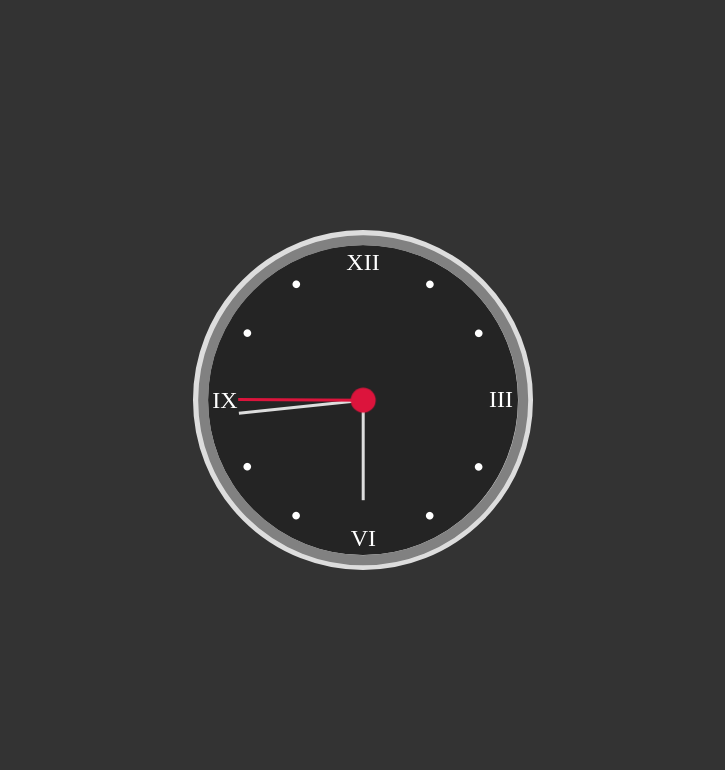
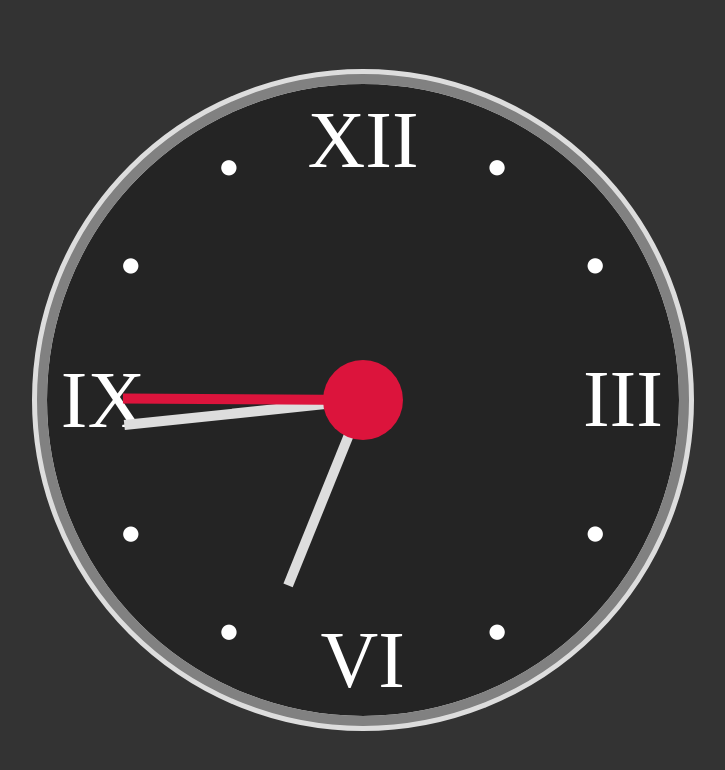
Before and after one commit to btkdevkh/clock, a plain HTML site: page index.html in a window 1280 px wide. Shown: the whole page, without its empty margins (277-1002 px from the left). Drawn offline with Linux system fonts and the light colour scheme; a web font is replaced by a local one.

Commit message:
Changed some styles

```diff
--- a/css/style.css
+++ b/css/style.css
@@ -13,14 +13,14 @@
 /* Clock nums */
 .clock {
   position: relative;
-  width: 300px;
-  height: 300px;
+  width: 600px;
+  height: 600px;
   color: white;
-  font-size: 1.5rem;
+  font-size: 5rem;
   border-radius: 50%;
   background-color: rgb(0, 0, 0, 0.3);
   border: 15px solid #ddd;
-  padding: 0.3rem;
+  padding: 1rem;
 }
 .clock-nums {
   position: relative;
@@ -37,11 +37,11 @@
 }
 .num:nth-child(1) {
   --rotation: 30deg;
-  font-size: 2rem;
+  font-size: 4rem;
 }
 .num:nth-child(2) {
   --rotation: 60deg;
-  font-size: 2rem;
+  font-size: 4rem;
 }
 
 /* Num III */
@@ -55,11 +55,11 @@
 
 .num:nth-child(4) {
   --rotation: 120deg;
-  font-size: 2rem;
+  font-size: 4rem;
 }
 .num:nth-child(5) {
   --rotation: 150deg;
-  font-size: 2rem;
+  font-size: 4rem;
 }
 
 /* Num VI */
@@ -73,11 +73,11 @@
 
 .num:nth-child(7) {
   --rotation: 210deg;
-  font-size: 2rem;
+  font-size: 4rem;
 }
 .num:nth-child(8) {
   --rotation: 240deg;
-  font-size: 2rem;
+  font-size: 4rem;
 }
 
 /* Num IX */
@@ -91,11 +91,11 @@
 
 .num:nth-child(10) {
   --rotation: 300deg;
-  font-size: 2rem;
+  font-size: 4rem;
 }
 .num:nth-child(11) {
   --rotation: 330deg;
-  font-size: 2rem;
+  font-size: 4rem;
 }
 
 /* Clock hands */
@@ -112,8 +112,8 @@
   z-index: 1000;
 }
 .dot {
-  width: 25px;
-  height: 25px;
+  width: 80px;
+  height: 80px;
   background-color: crimson;
   border-radius: 50%;
   position: absolute;
@@ -123,8 +123,8 @@
   z-index: 3000;
 }
 .hours-hand {
-  width: 3px;
-  height: 100px;
+  width: 10px;
+  height: 200px;
   background-color: #ddd;
   position: absolute;
   top: 50%;
@@ -135,8 +135,8 @@
   z-index: 2000;
 }
 .minutes-hand {
-  width: 3px;
-  height: 125px;
+  width: 10px;
+  height: 240px;
   background-color: #ddd;
   position: absolute;
   top: 50%;
@@ -147,8 +147,8 @@
   z-index: 2000;
 }
 .seconds-hand {
-  width: 3px;
-  height: 125px;
+  width: 10px;
+  height: 240px;
   background-color: crimson;
   position: absolute;
   top: 50%;
--- a/index.js
+++ b/index.js
@@ -11,14 +11,14 @@ class CLock {
     const m = now.getMinutes();
     const s = now.getSeconds();
 
-    this.rotateHoursHand(h);
+    this.rotateHoursHand(h, m);
     this.rotateMinutesHand(m);
     this.rotateSecondsHand(s);
   }
 
-  rotateHoursHand(h) {
+  rotateHoursHand(h, m) {
     this.hoursHand.style.transform = `translate(-50%, -100%) rotate(${
-      (h / 12) * 360
+      (h / 12) * 360 + m / 2
     }deg)`;
   }
 
```
